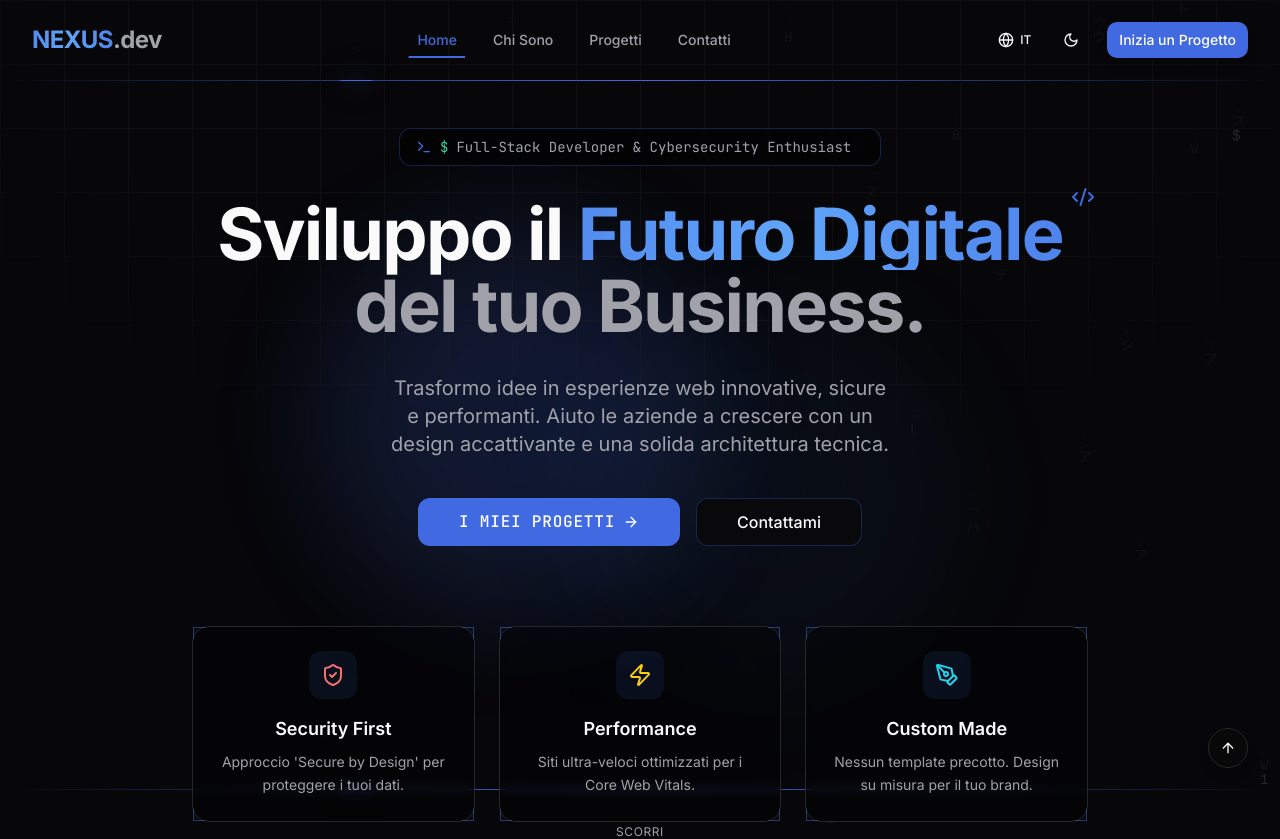
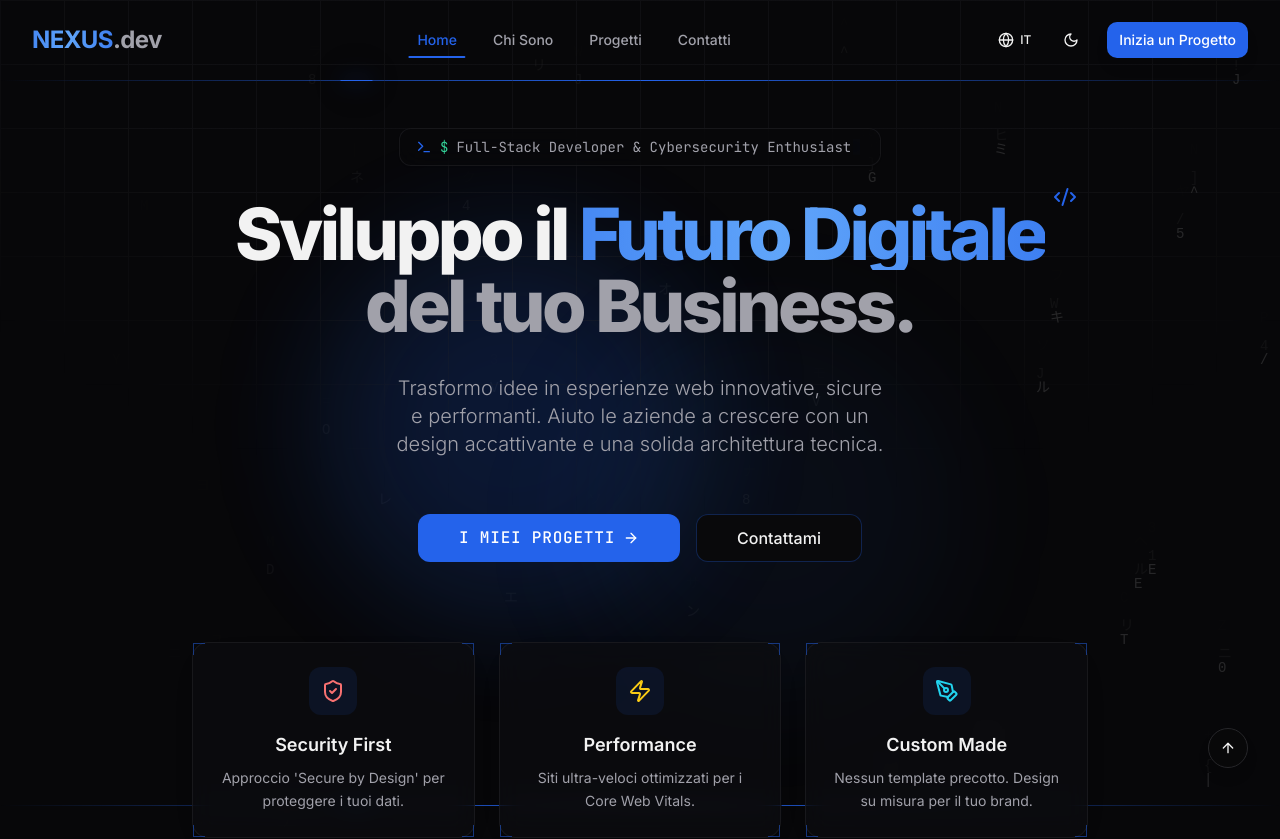
Before and after one commit to ilicr777/nexus-portfolio, a Next.js app: page /1 in a window 1280 px wide. Shown: the top 839 px of the page. Built offline with nearby package versions, Linux system fonts and the light colour scheme.

Commit message:
feat(ui): premium B2B redesign for light mode and cohesive typography

```diff
--- a/app/globals.css
+++ b/app/globals.css
@@ -4,48 +4,48 @@
 
 @layer base {
   :root {
-    --background: 0 0% 100%;
-    --foreground: 240 10% 3.9%;
-    --card: 0 0% 100%;
-    --card-foreground: 240 10% 3.9%;
+    --background: 210 40% 98%; /* Off-white molto morbido */
+    --foreground: 240 10% 15%; /* Antracite profondo (meno affaticante del nero puro) */
+    --card: 0 0% 100%;         /* Bianco puro per staccare dal fondo */
+    --card-foreground: 240 10% 15%;
     --popover: 0 0% 100%;
-    --popover-foreground: 240 10% 3.9%;
-    --primary: 225 73% 57%;
+    --popover-foreground: 240 10% 15%;
+    --primary: 221 83% 53%;    /* Blu vibrante B2B moderno */
     --primary-foreground: 0 0% 100%;
-    --secondary: 240 4.8% 95.9%;
-    --secondary-foreground: 240 5.9% 10%;
-    --muted: 240 4.8% 95.9%;
-    --muted-foreground: 240 3.8% 46.1%;
-    --accent: 240 4.8% 95.9%;
-    --accent-foreground: 240 5.9% 10%;
-    --destructive: 0 84.2% 60.2%;
-    --destructive-foreground: 0 0% 98%;
-    --border: 240 5.9% 90%;
-    --input: 240 5.9% 90%;
-    --ring: 225 73% 57%;
+    --secondary: 210 20% 96%;  /* Grigio freddo leggerissimo */
+    --secondary-foreground: 240 10% 20%;
+    --muted: 210 20% 96%;
+    --muted-foreground: 240 5% 45%;
+    --accent: 210 40% 96%;
+    --accent-foreground: 240 10% 15%;
+    --destructive: 0 84% 60%;
+    --destructive-foreground: 0 0% 100%;
+    --border: 240 6% 90%;      /* Bordi delicatissimi */
+    --input: 240 6% 90%;
+    --ring: 221 83% 53%;
     --radius: 0.75rem;
   }
 
   .dark {
-    --background: 240 10% 3.9%;
-    --foreground: 0 0% 98%;
-    --card: 240 10% 3.9%;
-    --card-foreground: 0 0% 98%;
-    --popover: 240 10% 3.9%;
-    --popover-foreground: 0 0% 98%;
-    --primary: 225 73% 57%;
+    --background: 240 10% 4%;  /* Antracite quasi nero */
+    --foreground: 0 0% 95%;    /* Bianco sporco (non #fff puro) */
+    --card: 240 10% 6%;
+    --card-foreground: 0 0% 95%;
+    --popover: 240 10% 6%;
+    --popover-foreground: 0 0% 95%;
+    --primary: 221 83% 53%;
     --primary-foreground: 0 0% 100%;
-    --secondary: 240 3.7% 15.9%;
+    --secondary: 240 4% 16%;
     --secondary-foreground: 0 0% 98%;
-    --muted: 240 3.7% 15.9%;
-    --muted-foreground: 240 5% 64.9%;
-    --accent: 240 3.7% 15.9%;
+    --muted: 240 4% 16%;
+    --muted-foreground: 240 5% 65%;
+    --accent: 240 4% 16%;
     --accent-foreground: 0 0% 98%;
     --destructive: 0 62.8% 30.6%;
     --destructive-foreground: 0 0% 98%;
-    --border: 240 3.7% 15.9%;
-    --input: 240 3.7% 15.9%;
-    --ring: 225 73% 57%;
+    --border: 240 4% 16%;
+    --input: 240 4% 16%;
+    --ring: 221 83% 53%;
   }
 }
 
@@ -54,7 +54,7 @@
     @apply border-border;
   }
   body {
-    @apply bg-background text-foreground;
+    @apply bg-background text-foreground transition-colors duration-500 ease-in-out antialiased;
   }
 }
 
--- a/components/sections/hero.tsx
+++ b/components/sections/hero.tsx
@@ -95,9 +95,9 @@ export function Hero() {
         >
           {/* Badge - Terminal Style */}
           <motion.div variants={itemVariants}>
-            <div className="inline-flex items-center gap-2 px-4 py-2 rounded-lg border border-primary/30 bg-black/50 backdrop-blur-sm mb-8 font-mono text-sm">
+            <div className="inline-flex items-center gap-2 px-4 py-2 rounded-lg border border-border/50 bg-background/50 backdrop-blur-md mb-8 font-mono text-sm shadow-sm">
               <Terminal className="h-4 w-4 text-primary" />
-              <span className="text-emerald-400">$</span>
+              <span className="text-emerald-500 dark:text-emerald-400">$</span>
               <TerminalTyping
                 text={dictionary.hero.badge}
                 speed={40}
@@ -109,7 +109,7 @@ export function Hero() {
           {/* Main Headline - Cyberpunk Style */}
           <motion.h1
             variants={itemVariants}
-            className="text-4xl sm:text-5xl md:text-6xl lg:text-7xl font-bold tracking-tight max-w-4xl"
+            className="text-4xl sm:text-5xl md:text-6xl lg:text-7xl font-extrabold tracking-tighter max-w-4xl text-foreground"
           >
             {dictionary.hero.headline1}{" "}
             <span className="relative">
@@ -133,7 +133,7 @@ export function Hero() {
           {/* Subheadline */}
           <motion.p
             variants={itemVariants}
-            className="mt-6 md:mt-8 text-lg md:text-xl text-muted-foreground max-w-2xl text-balance leading-relaxed"
+            className="mt-6 md:mt-8 text-lg md:text-xl mb-4 text-muted-foreground font-light max-w-2xl text-balance leading-relaxed"
           >
             {dictionary.hero.subheadline}
           </motion.p>
@@ -190,7 +190,7 @@ export function Hero() {
                 animate={{ opacity: 1, y: 0 }}
                 transition={{ delay: 1 + index * 0.15, duration: 0.5 }}
                 whileHover={{ y: -5, transition: { duration: 0.2 } }}
-                className={`group relative p-6 rounded-2xl border border-border bg-black/30 backdrop-blur-sm ${value.border} hover:bg-black/50 transition-all duration-300 card-cyber`}
+                className={`group relative p-6 rounded-2xl border border-border/50 bg-card/60 backdrop-blur-md ${value.border} hover:bg-card/90 transition-all duration-300 shadow-soft hover:shadow-soft-lg`}
               >
                 {/* Corner Accents */}
                 <div className="absolute top-0 left-0 w-3 h-3 border-t border-l border-primary/50" />
--- a/components/sections/projects.tsx
+++ b/components/sections/projects.tsx
@@ -116,7 +116,7 @@ export function Projects() {
             <span className="text-sm font-medium text-primary uppercase tracking-wider">
               {dictionary.projects.label}
             </span>
-            <h2 className="mt-3 text-3xl md:text-4xl lg:text-5xl font-bold tracking-tight">
+            <h2 className="mt-3 text-3xl md:text-4xl lg:text-5xl font-extrabold tracking-tighter text-foreground text-balance">
               {dictionary.projects.title}
             </h2>
             <p className="mt-4 text-lg text-muted-foreground max-w-2xl mx-auto">
@@ -141,7 +141,7 @@ export function Projects() {
                   variants={itemVariants}
                   className="group relative"
                 >
-                  <div className="relative h-full p-6 md:p-8 rounded-2xl border border-border bg-card/50 backdrop-blur-sm transition-all duration-500 hover:border-primary/30 hover:shadow-lg hover:shadow-primary/5">
+                  <div className="relative h-full p-6 md:p-8 rounded-2xl border border-border/50 bg-card/60 backdrop-blur-md shadow-soft transition-all duration-500 hover:border-primary/40 hover:shadow-soft-lg">
                     {/* Status Badge */}
                     <div className="absolute top-4 right-4 z-20">
                       {isLive && (
@@ -177,7 +177,7 @@ export function Projects() {
                           <div className={`p-3 rounded-xl bg-primary/10 transition-colors duration-300 ${config.accent}`}>
                             <Icon className="h-6 w-6" />
                           </div>
-                          <h3 className="text-xl font-semibold">{project.title}</h3>
+                          <h3 className="text-xl md:text-2xl font-bold tracking-tight">{project.title}</h3>
                         </div>
                       </div>
 
--- a/components/sections/services.tsx
+++ b/components/sections/services.tsx
@@ -42,7 +42,7 @@ function ServiceCard({ service }: { service: Service }) {
     <motion.div
       variants={itemVariants}
       whileHover={{ y: -8 }}
-      className="group relative p-6 md:p-8 rounded-2xl border border-border bg-card/50 backdrop-blur-sm transition-all duration-500 hover:border-primary/50 hover:shadow-2xl hover:shadow-primary/10"
+      className="group relative p-6 md:p-8 rounded-2xl border border-border/50 bg-card/60 backdrop-blur-md transition-all duration-500 hover:border-primary/40 shadow-soft hover:shadow-soft-lg"
     >
       {/* Glow Effect */}
       <div className="absolute inset-0 rounded-2xl bg-gradient-to-br from-primary/10 via-transparent to-transparent opacity-0 group-hover:opacity-100 transition-opacity duration-500" />
@@ -54,7 +54,7 @@ function ServiceCard({ service }: { service: Service }) {
         </div>
 
         {/* Title */}
-        <h3 className="text-xl md:text-2xl font-semibold mb-3 group-hover:text-primary transition-colors duration-300">
+        <h3 className="text-xl md:text-2xl font-bold tracking-tight mb-3 group-hover:text-primary transition-colors duration-300">
           {service.title}
         </h3>
 
@@ -143,7 +143,7 @@ export function Services() {
             <span className="text-sm font-medium text-primary uppercase tracking-wider">
               {dictionary.services.label}
             </span>
-            <h2 className="mt-3 text-3xl md:text-4xl lg:text-5xl font-bold tracking-tight">
+            <h2 className="mt-3 text-3xl md:text-4xl lg:text-5xl font-extrabold tracking-tighter text-foreground text-balance">
               {dictionary.services.title}
             </h2>
             <p className="mt-4 text-lg text-muted-foreground max-w-2xl mx-auto">
--- a/components/security-scanner.tsx
+++ b/components/security-scanner.tsx
@@ -454,7 +454,7 @@ export function SecurityScanner() {
         className="relative"
       >
         {/* Outer Frame - Cyberpunk HUD Style */}
-        <div className="relative border border-cyan-500/30 bg-black/80 backdrop-blur-xl rounded-lg overflow-hidden">
+        <div className="relative border border-primary/30 bg-card/80 backdrop-blur-xl rounded-lg overflow-hidden">
           {/* Corner Accents */}
           <div className="absolute top-0 left-0 w-8 h-8 border-t-2 border-l-2 border-cyan-400" />
           <div className="absolute top-0 right-0 w-8 h-8 border-t-2 border-r-2 border-cyan-400" />
--- a/components/ui/cyber-effects.tsx
+++ b/components/ui/cyber-effects.tsx
@@ -102,7 +102,7 @@ export function TerminalWindow({
       animate={{ opacity: 1, y: 0 }}
       transition={{ duration: 0.5 }}
       className={cn(
-        "rounded-lg border border-border bg-black/80 backdrop-blur-xl overflow-hidden",
+        "rounded-lg border border-border bg-card/80 backdrop-blur-xl overflow-hidden",
         className
       )}
     >
--- a/tailwind.config.ts
+++ b/tailwind.config.ts
@@ -60,6 +60,10 @@ const config: Config = {
         sans: ["var(--font-inter)", "system-ui", "sans-serif"],
         mono: ["var(--font-mono)", "monospace"],
       },
+      boxShadow: {
+        soft: "0 10px 40px -10px rgba(0,0,0,0.04), 0 1px 2px rgba(0,0,0,0.01)",
+        "soft-lg": "0 20px 60px -15px rgba(0,0,0,0.05), 0 2px 4px rgba(0,0,0,0.01)",
+      },
       keyframes: {
         "accordion-down": {
           from: { height: "0" },
```
Also changed, not shown: components/sections/about.tsx (+6 -6 lines), components/sections/contact.tsx (+6 -6 lines), components/sections/highlights.tsx (+6 -6 lines).
